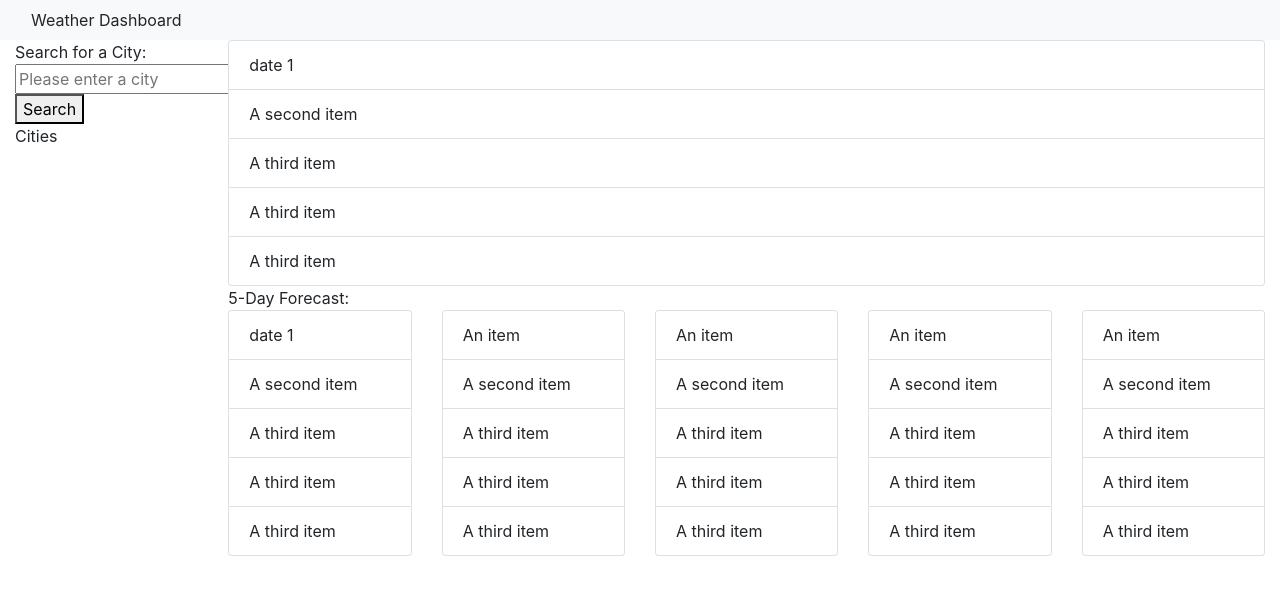
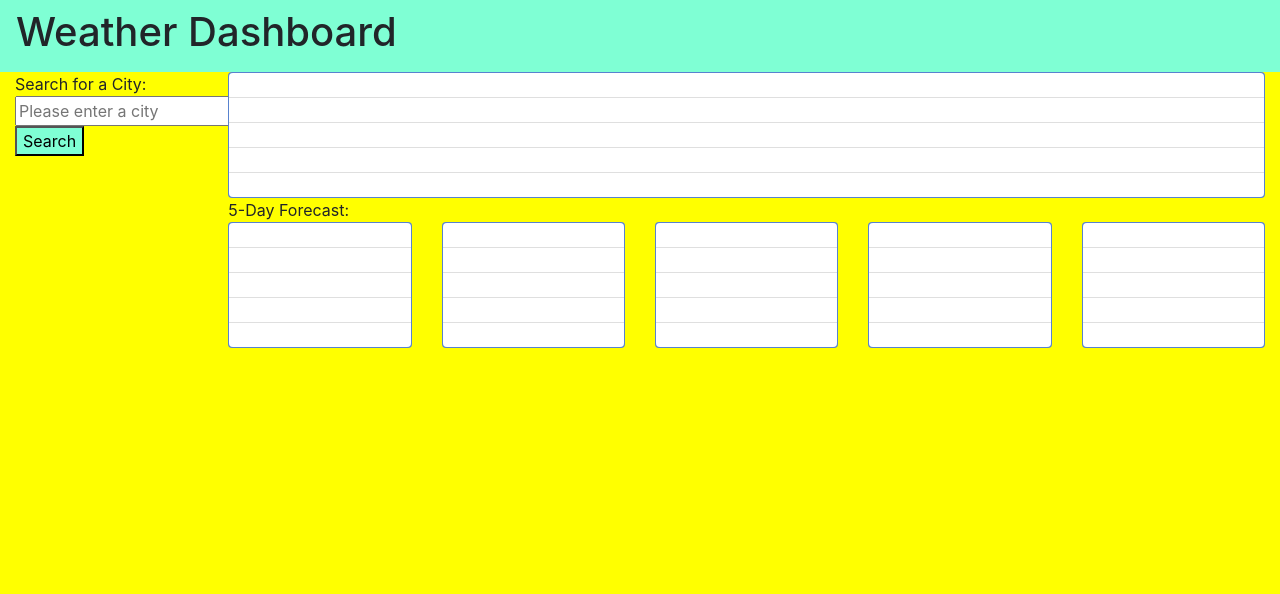
Before and after one commit to samezad27/hw-6-weather-app, a plain HTML site: page index.html in a window 1280 px wide. Drawn offline with nearby package versions, Linux system fonts and the light colour scheme; no server answers.

Commit message:
added basic CSS

```diff
--- a/index.html
+++ b/index.html
@@ -14,8 +14,8 @@
     <title>Weather App</title>
   </head>
   <body>
-    <nav class="navbar bg-light">
-      <div class="container-fluid">Weather Dashboard</div>
+    <nav class="navbar">
+      <h1>Weather Dashboard</h1>
     </nav>
     <div class="container-fluid">
       <div class="row">
@@ -41,20 +41,17 @@
               </div>
             </div>
           </div>
-          <div class="row">
-            <div class="col">Cities</div>
-          </div>
         </div>
         <div class="col">
           <div class="row">
             <div class="col" id="day1">
               <div class="card">
                 <ul class="list-group list-group-flush">
-                  <li class="list-group-item weatherDate">date 1</li>
-                  <li class="list-group-item weatherIcon">A second item</li>
-                  <li class="list-group-item weatherTemp">A third item</li>
-                  <li class="list-group-item weatherWind">A third item</li>
-                  <li class="list-group-item weatherHumidity">A third item</li>
+                  <li class="list-group-item weatherDate"></li>
+                  <li class="list-group-item weatherIcon"></li>
+                  <li class="list-group-item weatherTemp"></li>
+                  <li class="list-group-item weatherWind"></li>
+                  <li class="list-group-item weatherHumidity"></li>
                 </ul>
               </div>
             </div>
@@ -66,55 +63,55 @@
             <div class="col" id="day2">
               <div class="card">
                 <ul class="list-group list-group-flush">
-                  <li class="list-group-item weatherDate">date 1</li>
-                  <li class="list-group-item weatherIcon">A second item</li>
-                  <li class="list-group-item weatherTemp">A third item</li>
-                  <li class="list-group-item weatherWind">A third item</li>
-                  <li class="list-group-item weatherHumidity">A third item</li>
+                  <li class="list-group-item weatherDate"></li>
+                  <li class="list-group-item weatherIcon"></li>
+                  <li class="list-group-item weatherTemp"></li>
+                  <li class="list-group-item weatherWind"></li>
+                  <li class="list-group-item weatherHumidity"></li>
                 </ul>
               </div>
             </div>
             <div class="col" id="day3">
               <div class="card">
                 <ul class="list-group list-group-flush">
-                  <li class="list-group-item weatherDate">An item</li>
-                  <li class="list-group-item weatherIcon">A second item</li>
-                  <li class="list-group-item weatherTemp">A third item</li>
-                  <li class="list-group-item weatherWind">A third item</li>
-                  <li class="list-group-item weatherHumidity">A third item</li>
+                  <li class="list-group-item weatherDate"></li>
+                  <li class="list-group-item weatherIcon"></li>
+                  <li class="list-group-item weatherTemp"></li>
+                  <li class="list-group-item weatherWind"></li>
+                  <li class="list-group-item weatherHumidity"></li>
                 </ul>
               </div>
             </div>
             <div class="col" id="day4">
               <div class="card">
                 <ul class="list-group list-group-flush">
-                  <li class="list-group-item weatherDate">An item</li>
-                  <li class="list-group-item weatherIcon">A second item</li>
-                  <li class="list-group-item weatherTemp">A third item</li>
-                  <li class="list-group-item weatherWind">A third item</li>
-                  <li class="list-group-item weatherHumidity">A third item</li>
+                  <li class="list-group-item weatherDate"></li>
+                  <li class="list-group-item weatherIcon"></li>
+                  <li class="list-group-item weatherTemp"></li>
+                  <li class="list-group-item weatherWind"></li>
+                  <li class="list-group-item weatherHumidity"></li>
                 </ul>
               </div>
             </div>
             <div class="col" id="day5">
               <div class="card">
                 <ul class="list-group list-group-flush">
-                  <li class="list-group-item weatherDate">An item</li>
-                  <li class="list-group-item weatherIcon">A second item</li>
-                  <li class="list-group-item weatherTemp">A third item</li>
-                  <li class="list-group-item weatherWind">A third item</li>
-                  <li class="list-group-item weatherHumidity">A third item</li>
+                  <li class="list-group-item weatherDate"></li>
+                  <li class="list-group-item weatherIcon"></li>
+                  <li class="list-group-item weatherTemp"></li>
+                  <li class="list-group-item weatherWind"></li>
+                  <li class="list-group-item weatherHumidity"></li>
                 </ul>
               </div>
             </div>
             <div class="col" id="day6">
               <div class="card">
                 <ul class="list-group list-group-flush">
-                  <li class="list-group-item weatherDate">An item</li>
-                  <li class="list-group-item weatherIcon">A second item</li>
-                  <li class="list-group-item weatherTemp">A third item</li>
-                  <li class="list-group-item weatherWind">A third item</li>
-                  <li class="list-group-item weatherHumidity">A third item</li>
+                  <li class="list-group-item weatherDate"></li>
+                  <li class="list-group-item weatherIcon"></li>
+                  <li class="list-group-item weatherTemp"></li>
+                  <li class="list-group-item weatherWind"></li>
+                  <li class="list-group-item weatherHumidity"></li>
                 </ul>
               </div>
             </div>
--- a/style.css
+++ b/style.css
@@ -0,0 +1,23 @@
+body {
+    background-color: yellow;
+}
+
+.container-fluid {
+
+}
+
+h1 {
+
+}
+
+nav {
+    background-color: aquamarine;
+}
+
+button {
+    background-color: aquamarine;
+}
+
+.card {
+    background-color: cornflowerblue;
+}
```
Also changed, not shown: bootstrap.css (added).
